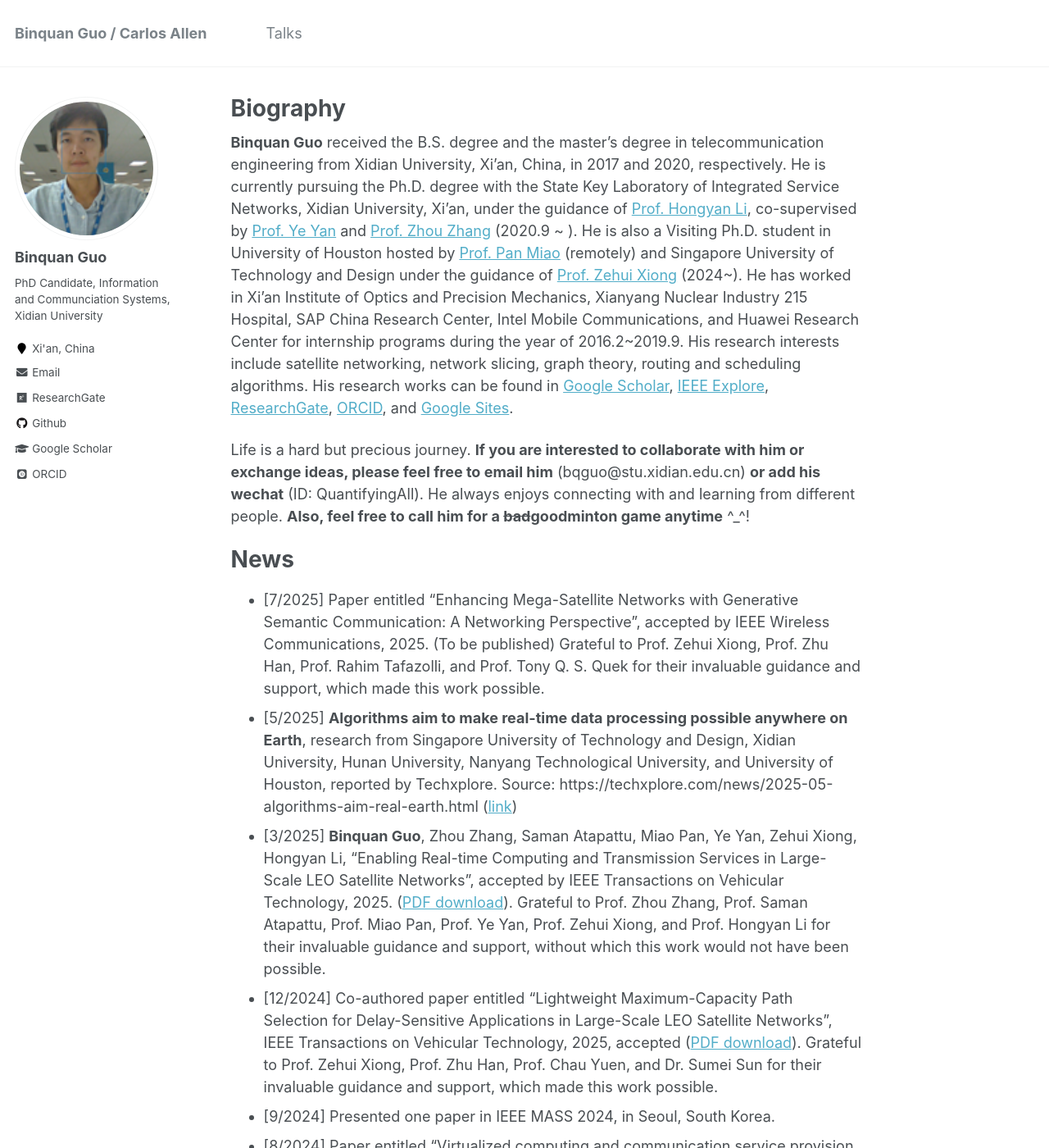
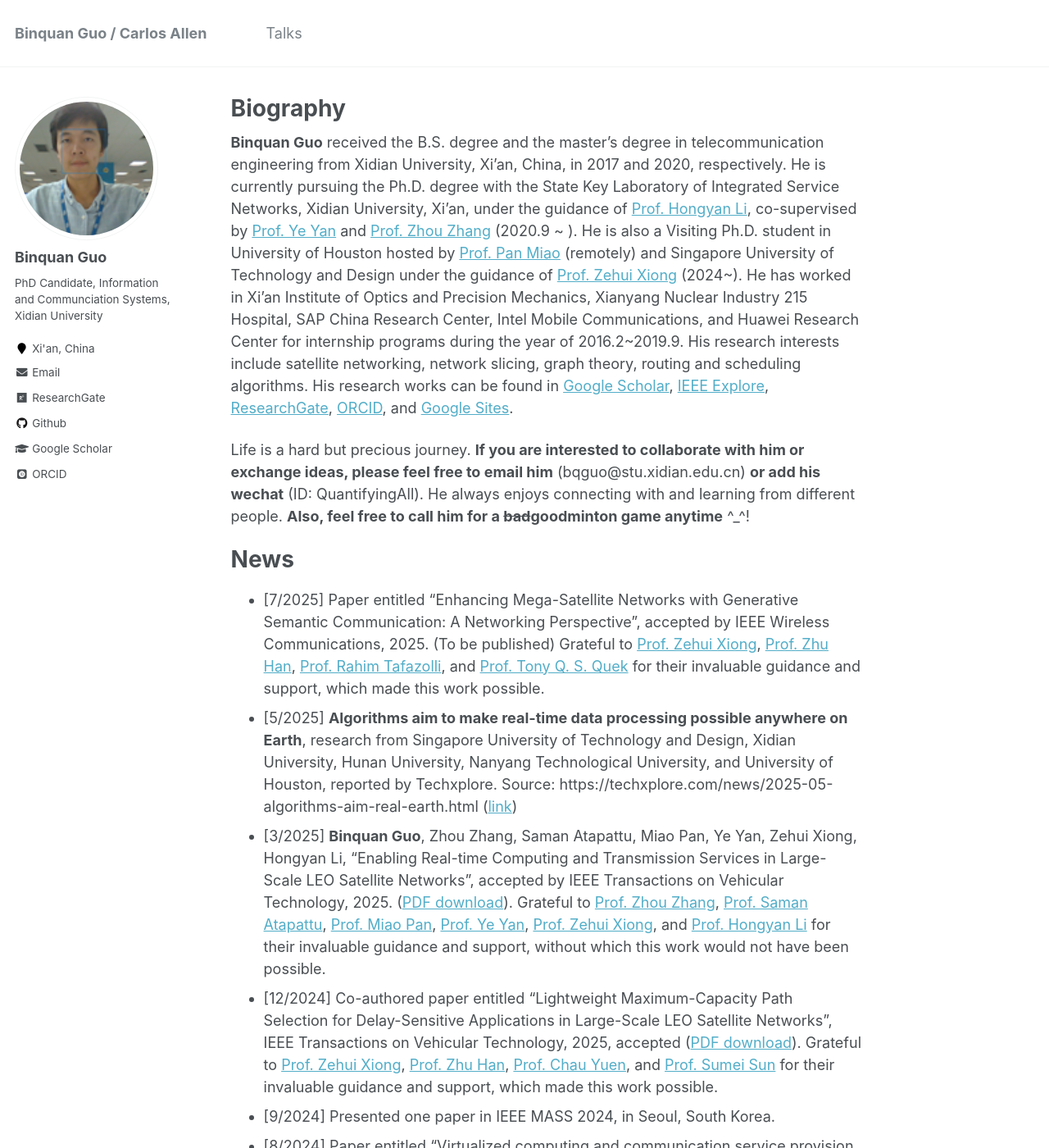
Before and after one commit to wilixx/wilixx.github.io, a Jekyll site: the page built from _pages/about.md, in a window 1280 px wide and 1400 px high. Shown: the whole window at 82% size. Built offline with Jekyll 4.4.1, drawn with Linux system fonts in a browser that asks for light colours; some web fonts are replaced.

Commit message:
Update about.md

```diff
--- a/_pages/about.md
+++ b/_pages/about.md
@@ -15,11 +15,11 @@ Life is a hard but precious journey. **If you are interested to collaborate with
 
 News
 ======
-* [7/2025] Paper entitled "Enhancing Mega-Satellite Networks with Generative Semantic Communication: A Networking Perspective", accepted by IEEE Wireless Communications, 2025. (To be published) Grateful to Prof. Zehui Xiong, Prof. Zhu Han, Prof. Rahim Tafazolli, and Prof. Tony Q. S. Quek for their invaluable guidance and support, which made this work possible.
+* [7/2025] Paper entitled "Enhancing Mega-Satellite Networks with Generative Semantic Communication: A Networking Perspective", accepted by IEEE Wireless Communications, 2025. (To be published) Grateful to [Prof. Zehui Xiong](https://sites.google.com/view/zehuixiong), [Prof. Zhu Han](https://ieeexplore.ieee.org/author/37278605300), [Prof. Rahim Tafazolli](https://ieeexplore.ieee.org/author/37280285600), and [Prof. Tony Q. S. Quek](https://ieeexplore.ieee.org/author/37266597300) for their invaluable guidance and support, which made this work possible.
 * [5/2025] **Algorithms aim to make real-time data processing possible anywhere on Earth**, research from Singapore University of Technology and Design, Xidian University, Hunan University, Nanyang
 Technological University, and University of Houston, reported by Techxplore. Source: https://techxplore.com/news/2025-05-algorithms-aim-real-earth.html ([link](https://techxplore.com/news/2025-05-algorithms-aim-real-earth.html))
-* [3/2025]  **Binquan Guo**, Zhou Zhang, Saman Atapattu, Miao Pan, Ye Yan, Zehui Xiong, Hongyan Li, "Enabling Real-time Computing and Transmission Services in Large-Scale LEO Satellite Networks", accepted by IEEE Transactions on Vehicular Technology, 2025. ([PDF download](https://ieeexplore.ieee.org/document/10937133)). Grateful to Prof. Zhou Zhang, Prof. Saman Atapattu, Prof. Miao Pan, Prof. Ye Yan, Prof. Zehui Xiong, and Prof. Hongyan Li for their invaluable guidance and support, without which this work would not have been possible.
-* [12/2024] Co-authored paper entitled "Lightweight Maximum-Capacity Path Selection for Delay-Sensitive Applications in Large-Scale LEO Satellite Networks", IEEE Transactions on Vehicular Technology, 2025, accepted ([PDF download](https://ieeexplore.ieee.org/document/10797674)). Grateful to Prof. Zehui Xiong, Prof. Zhu Han, Prof. Chau Yuen, and Dr. Sumei Sun for their invaluable guidance and support, which made this work possible.
+* [3/2025]  **Binquan Guo**, Zhou Zhang, Saman Atapattu, Miao Pan, Ye Yan, Zehui Xiong, Hongyan Li, "Enabling Real-time Computing and Transmission Services in Large-Scale LEO Satellite Networks", accepted by IEEE Transactions on Vehicular Technology, 2025. ([PDF download](https://ieeexplore.ieee.org/document/10937133)). Grateful to [Prof. Zhou Zhang](https://ieeexplore.ieee.org/author/37598591200), [Prof. Saman Atapattu](https://ieeexplore.ieee.org/author/37395727200), [Prof. Miao Pan](https://ieeexplore.ieee.org/author/37398541500), [Prof. Ye Yan](https://ieeexplore.ieee.org/author/37088651554), [Prof. Zehui Xiong](https://sites.google.com/view/zehuixiong), and [Prof. Hongyan Li](https://ieeexplore.ieee.org/author/37600669300) for their invaluable guidance and support, without which this work would not have been possible.
+* [12/2024] Co-authored paper entitled "Lightweight Maximum-Capacity Path Selection for Delay-Sensitive Applications in Large-Scale LEO Satellite Networks", IEEE Transactions on Vehicular Technology, 2025, accepted ([PDF download](https://ieeexplore.ieee.org/document/10797674)). Grateful to [Prof. Zehui Xiong](https://sites.google.com/view/zehuixiong), [Prof. Zhu Han](https://ieeexplore.ieee.org/author/37278605300), [Prof. Chau Yuen](https://ieeexplore.ieee.org/author/37273147100), and [Prof. Sumei Sun](https://ieeexplore.ieee.org/author/37278775200) for their invaluable guidance and support, which made this work possible.
 * [9/2024] Presented one paper in IEEE MASS 2024, in Seoul, South Korea.
 * [8/2024] Paper entitled "Virtualized computing and communication service provision in large-scale software defined satellite networks", in Proceedings of IEEE/CIC International Conference on Communications in China (ICCC), Hangzhou, China, August 2024.  ([PDF download](https://ieeexplore.ieee.org/document/10681883)), ([Slides download](https://github.com/wilixx/wilixx.github.io/blob/master/files/guo_ICCC2024_ppt_0808.pdf)).
 * Awarded 2024 Tencent Scholarship of Xidian University.
```
